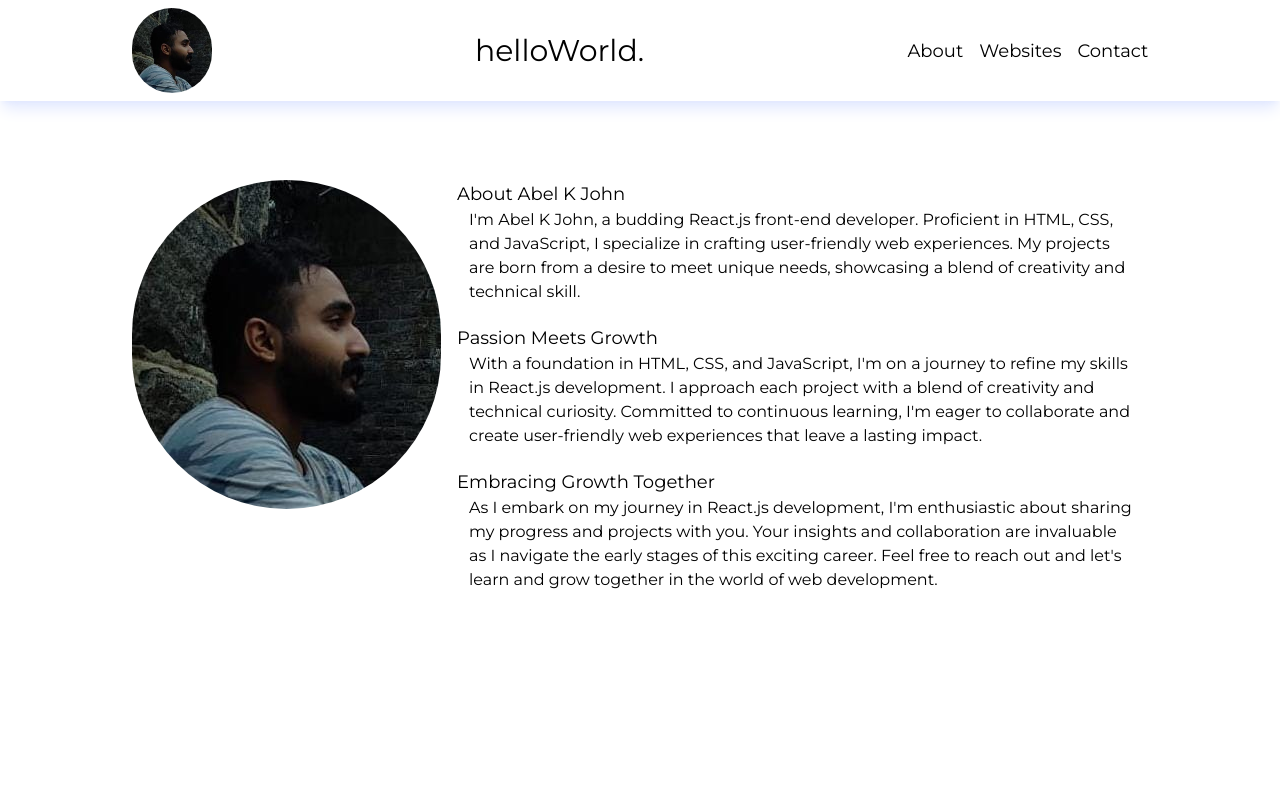
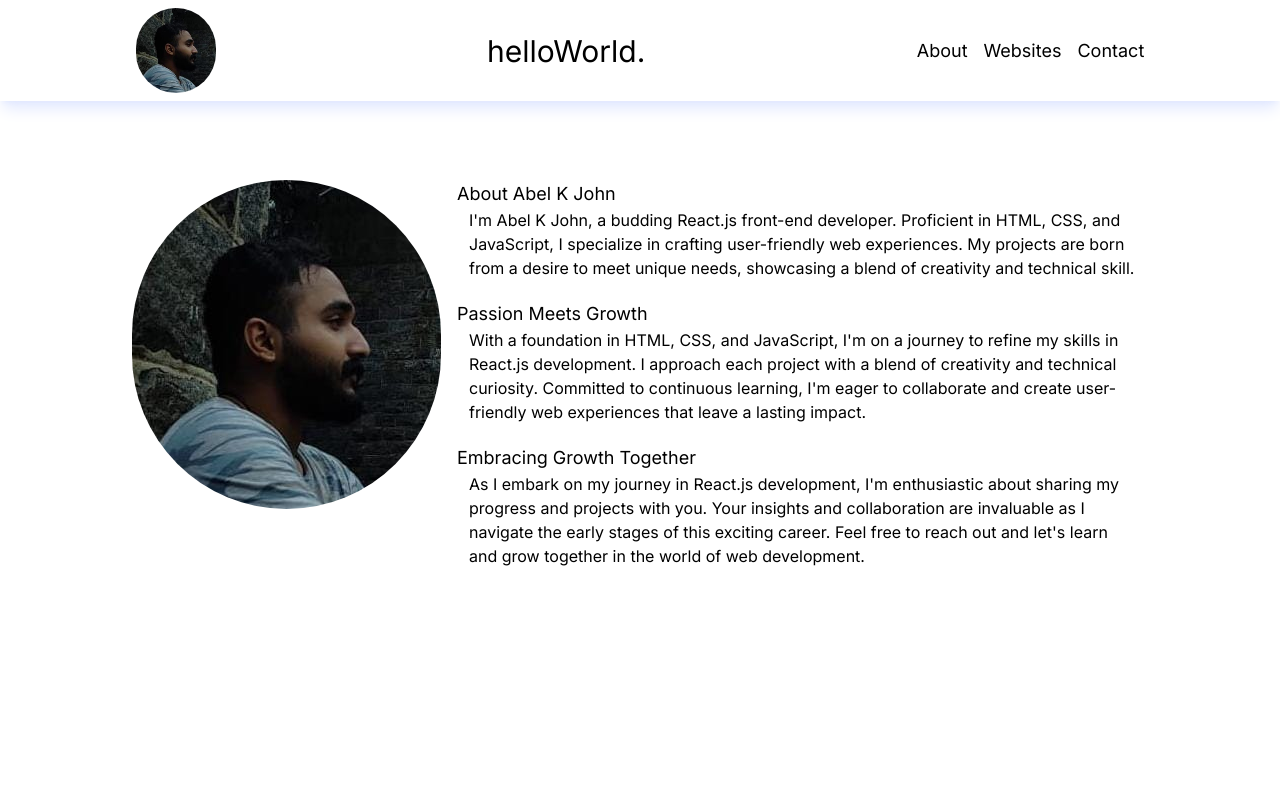
Before and after one commit to abelkjohn/portfolio, a Next.js app: page / in a window 1280 px wide. Shown: the top 800 px of the page. Built offline with nearby package versions, Linux system fonts and the light colour scheme.

Commit message:
modified:   app/Components/About.jsx 	modified:   app/Components/Header.jsx 	modified:   app/layout.js

```diff
--- a/app/Components/About.jsx
+++ b/app/Components/About.jsx
@@ -4,7 +4,7 @@ import Me from '../images/Me.jpg'
 export default function About(){
     return (
         <div id="about" className="border-2 border-white">
-            <div  className="flex flex-col lg:flex-row mx-3 gap-4 mt-28 lg:m-32 lg:mt-44 border-2 border-white text-center lg:text-left">
+            <div  className="flex flex-col lg:flex-row mx-3 gap-4 mt-24 lg:m-32 lg:mt-44 border-2 border-white text-center lg:text-left">
                 <img className="rounded-full h-min w-80 mx-auto" src={Me.src} />
                 <div className="flex flex-col justify-center">
                     <h1 className="text-lg">About Abel K John</h1>
--- a/app/Components/Header.jsx
+++ b/app/Components/Header.jsx
@@ -5,9 +5,9 @@ export default function Header(){
     return (
         <div className="bg-white  fixed left-0 top-0 flex w-full py-2 justify-around items-center shadow-indigo-100 shadow-lg">
             <img className="w-10 lg:w-20 rounded-full" src={me.src} alt='pic' />
-            <h1 className="text-lg md:text-3xl">helloWorld.</h1>
+            <p className=" text-lg md:text-3xl">helloWorld.</p>
             <ul className="flex gap-2 text-sm md:gap-4 md:text-lg">
-                <li><a href="#about">About</a></li>
+                <li className="hover:underline"><a href="#about">About</a></li>
                 <li><a href="#websites">Websites</a></li>
                 <li><a href="#contacts">Contact</a></li>
             </ul>
--- a/app/layout.js
+++ b/app/layout.js
@@ -1,8 +1,8 @@
-import { Inter, Montserrat } from 'next/font/google'
+import { Inter } from 'next/font/google'
 import './globals.css'
 
 const inter = Inter({ subsets: ['latin'] })
-const montserrat = Montserrat({ subsets: ['latin'] })
+
 
 export const metadata = {
   title: 'Create Next App',
@@ -12,7 +12,7 @@ export const metadata = {
 export default function RootLayout({ children }) {
   return (
     <html lang="en">
-      <body className={montserrat.className}>{children}</body>
+      <body className={inter.className}>{children}</body>
     </html>
   )
 }
```
